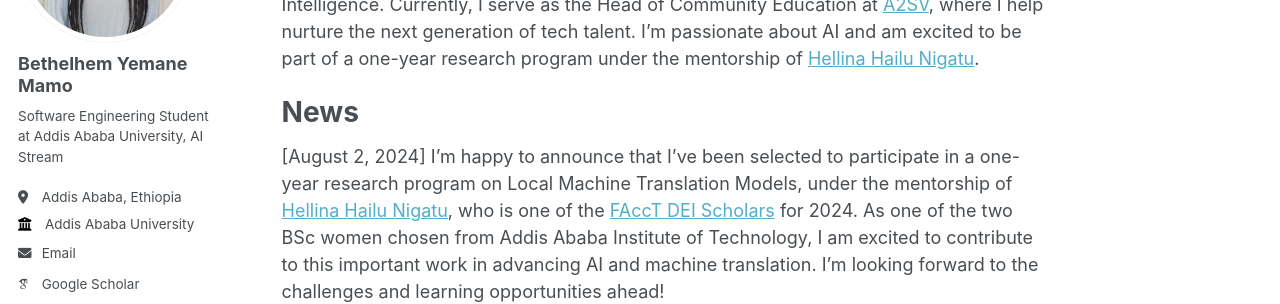
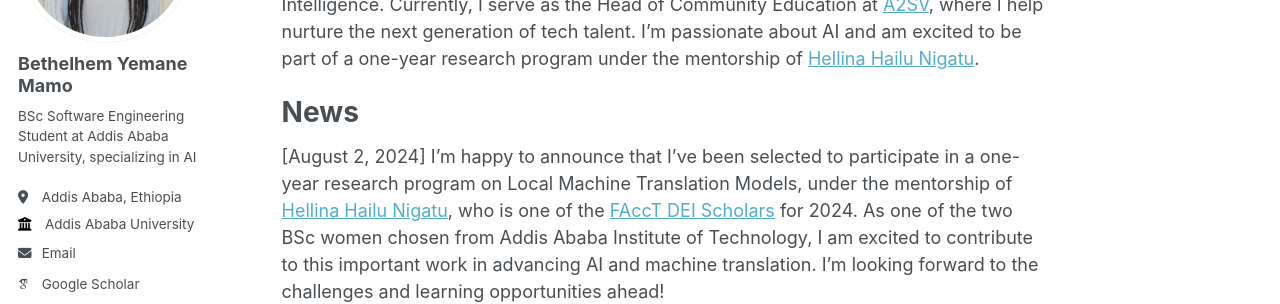
Before and after one commit to Betabravah/betabravah.github.io, a Jekyll site: the page built from _pages/about.md, in a window 1280 px wide. Shown: the part 238-542 px from the top of the page. Built offline with Jekyll 4.4.1, drawn with Linux system fonts in a browser that asks for light colours; some web fonts are replaced.

Commit message:
fix: modify bio

```diff
--- a/_config.yml
+++ b/_config.yml
@@ -24,7 +24,7 @@ author:
   avatar           : "profile.jpg"
   name             : "Bethelhem Yemane Mamo"
   pronouns         : # example: "she/her"
-  bio              : "Software Engineering Student at Addis Ababa University, AI Stream"
+  bio              : "BSc Software Engineering Student at Addis Ababa University, specializing in AI"
   location         : "Addis Ababa, Ethiopia"
   employer         : "Addis Ababa University"
   uri              : # URL
```
